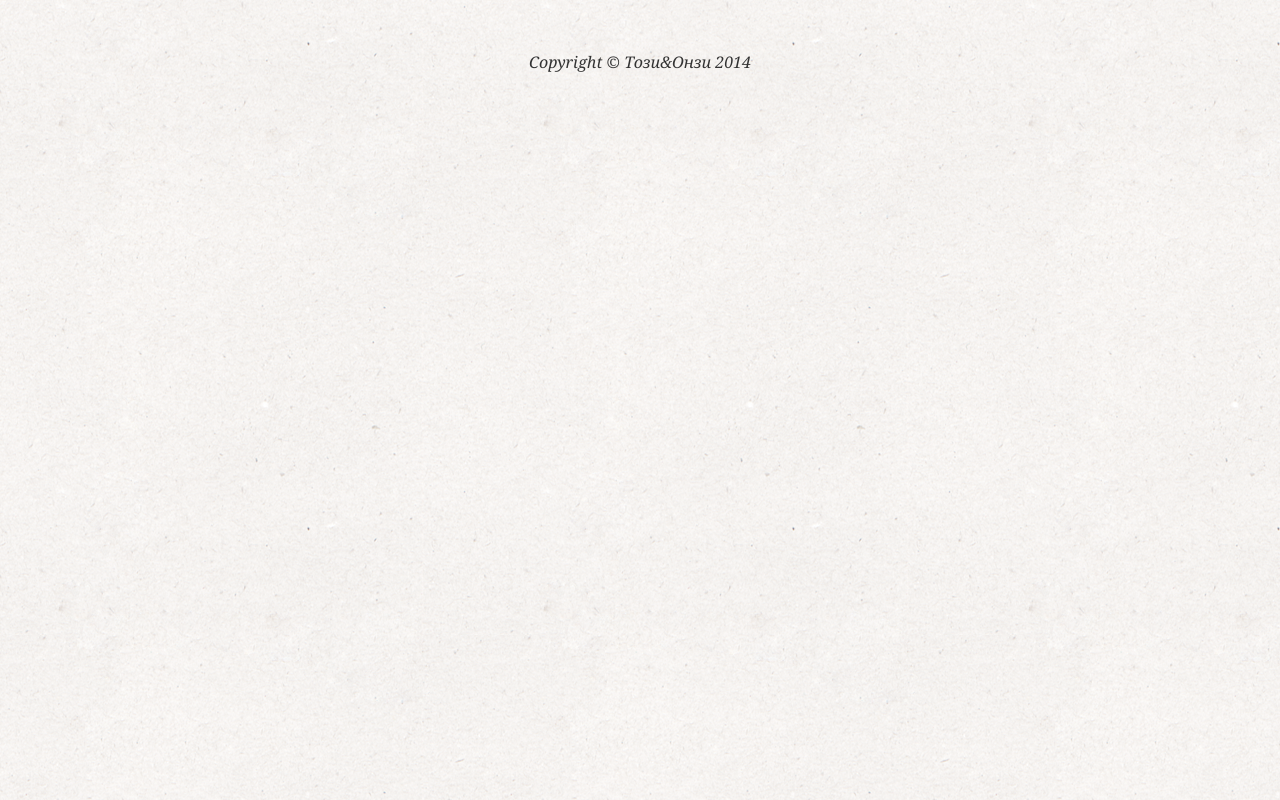
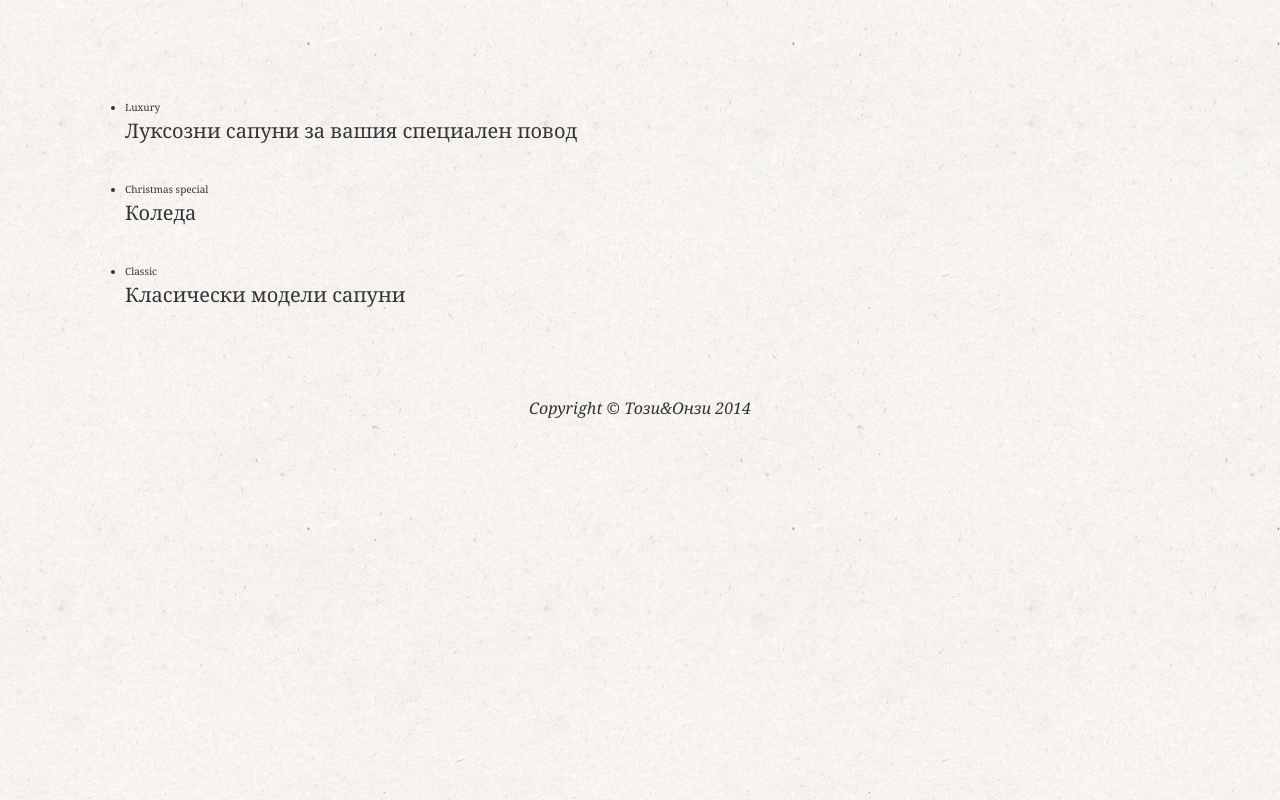
Before and after one commit to kotse/hopesoap, a website: page catalog.html in a window 1280 px wide. Drawn offline with Linux system fonts and the light colour scheme.

Commit message:
angular app and simple controller with hardcoded data added

```diff
--- a/catalog.html
+++ b/catalog.html
@@ -32,7 +32,21 @@
 
 </head>
 
-<body>
+<body ng-app="hopeSoapApp" ng-controller="SoapListCtrl">
+
+    <section id="soaps" class="content-section">
+        <div class="container container-relative">
+            <div class="col-md-8">
+                <ul>
+                    <li ng-repeat="soap in soaps">
+                      {{soap.name}}
+                      <p>{{soap.description}}</p>
+                    </li>
+                </ul>
+            </div>
+        </div>
+    </section>
+
 
     <!-- Footer -->
     <footer>
@@ -50,12 +64,12 @@
     <!-- Plugin JavaScript -->
     <script src="js/jquery.easing.min.js"></script>
 
-    <!-- Angular -->
+    <!-- Angular stuff -->
     <script src="js/angular.js"></script>
+    <script src="js/controllers.js"></script>
 
     <!-- Custom Theme JavaScript -->
     <script src="js/grayscale.js"></script>
 
 </body>
-
 </html>
--- /dev/null
+++ b/js/controllers.js
@@ -0,0 +1,12 @@
+var hopesoapApp = angular.module('hopeSoapApp', []);
+
+hopesoapApp.controller('SoapListCtrl', function ($scope) {
+  $scope.soaps = [
+    {'name': 'Luxury',
+     'description': 'Луксозни сапуни за вашия специален повод'},
+    {'name': 'Christmas special',
+     'description': 'Коледа'},
+    {'name': 'Classic',
+     'description': 'Класически модели сапуни'},
+  ];
+});
```
